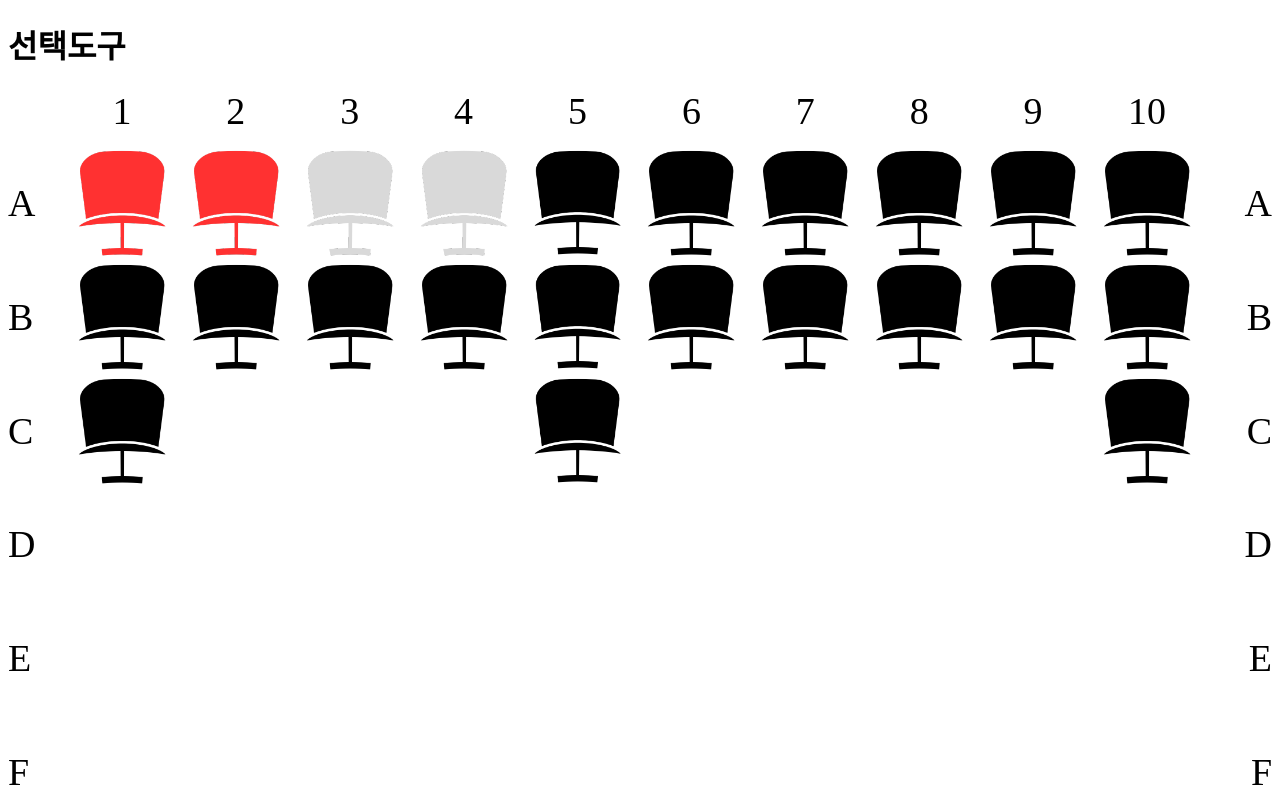
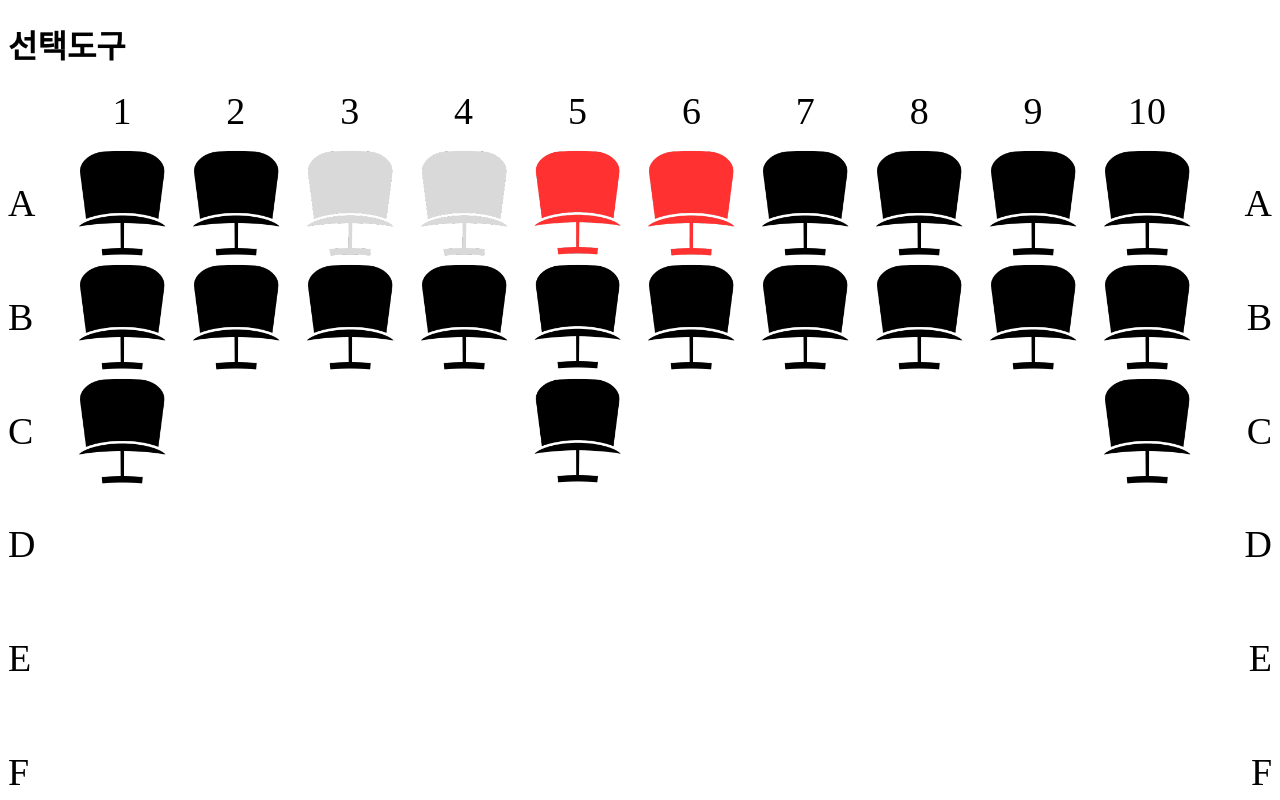
Before and after one commit to hiphop5782/hacademy-cinema, a React (Create React App) app in the folder cinema/: page / in a window 1280 px wide. Shown: the top 800 px of the page. Built offline with nearby package versions, Linux system fonts and the light colour scheme.

Commit message:
1차 구현 완료

```diff
--- a/cinema/src/App.js
+++ b/cinema/src/App.js
@@ -4,42 +4,43 @@ import SeatGroup from './components/SeatGroup';
 import { useCallback, useEffect, useState } from 'react';
 
 function App() {
-  const [maps, setMap] = useState(
+  const [map, setMap] = useState(
     [
-      {seatNo:1, seatRow:'A', seatCol:1, seatPrice:1000, seatGrade:'VIP', seatReserved:true, seatDisabled:false},
-      {seatNo:2, seatRow:'A', seatCol:2, seatPrice:1000, seatGrade:'VIP', seatReserved:true, seatDisabled:false},
-      {seatNo:3, seatRow:'A', seatCol:3, seatPrice:1000, seatGrade:'VIP', seatReserved:false, seatDisabled:true},
-      {seatNo:4, seatRow:'A', seatCol:4, seatPrice:1000, seatGrade:'VIP', seatReserved:false, seatDisabled:true},
-      {seatNo:5, seatRow:'A', seatCol:5, seatPrice:1000, seatGrade:'VIP', seatReserved:false, seatDisabled:false},
-      {seatNo:6, seatRow:'A', seatCol:6, seatPrice:1000, seatGrade:'VIP', seatReserved:false, seatDisabled:false},
-      {seatNo:7, seatRow:'A', seatCol:7, seatPrice:1000, seatGrade:'VIP', seatReserved:false, seatDisabled:false},
-      {seatNo:8, seatRow:'A', seatCol:8, seatPrice:1000, seatGrade:'VIP', seatReserved:false, seatDisabled:false},
-      {seatNo:9, seatRow:'A', seatCol:9, seatPrice:1000, seatGrade:'VIP', seatReserved:false, seatDisabled:false},
-      {seatNo:10, seatRow:'A', seatCol:10, seatPrice:1000, seatGrade:'VIP', seatReserved:false, seatDisabled:false},
-      {seatNo:11, seatRow:'B', seatCol:1, seatPrice:1000, seatGrade:'일반', seatReserved:false, seatDisabled:false},
-      {seatNo:12, seatRow:'B', seatCol:2, seatPrice:1000, seatGrade:'일반', seatReserved:false, seatDisabled:false},
-      {seatNo:13, seatRow:'B', seatCol:3, seatPrice:1000, seatGrade:'일반', seatReserved:false, seatDisabled:false},
-      {seatNo:14, seatRow:'B', seatCol:4, seatPrice:1000, seatGrade:'일반', seatReserved:false, seatDisabled:false},
-      {seatNo:15, seatRow:'B', seatCol:5, seatPrice:1000, seatGrade:'일반', seatReserved:false, seatDisabled:false},
-      {seatNo:16, seatRow:'B', seatCol:6, seatPrice:1000, seatGrade:'일반', seatReserved:false, seatDisabled:false},
-      {seatNo:17, seatRow:'B', seatCol:7, seatPrice:1000, seatGrade:'일반', seatReserved:false, seatDisabled:false},
-      {seatNo:18, seatRow:'B', seatCol:8, seatPrice:1000, seatGrade:'일반', seatReserved:false, seatDisabled:false},
-      {seatNo:19, seatRow:'B', seatCol:9, seatPrice:1000, seatGrade:'일반', seatReserved:false, seatDisabled:false},
-      {seatNo:20, seatRow:'B', seatCol:10, seatPrice:1000, seatGrade:'일반', seatReserved:false, seatDisabled:false},
-      {seatNo:21, seatRow:'C', seatCol:1, seatPrice:1000, seatGrade:'일반', seatReserved:false, seatDisabled:false},
-      {seatNo:22, seatRow:'C', seatCol:5, seatPrice:1000, seatGrade:'일반', seatReserved:false, seatDisabled:false},
-      {seatNo:23, seatRow:'C', seatCol:10, seatPrice:1000, seatGrade:'일반', seatReserved:false, seatDisabled:false},
+      {seatNo:1, seatRow:'A', seatCol:1, seatPrice:1000, seatGrade:'VIP', seatReserved:false, seatDisabled:false, seatChecked:false},
+      {seatNo:2, seatRow:'A', seatCol:2, seatPrice:1000, seatGrade:'VIP', seatReserved:false, seatDisabled:false, seatChecked:false},
+      {seatNo:3, seatRow:'A', seatCol:3, seatPrice:1000, seatGrade:'VIP', seatReserved:false, seatDisabled:true, seatChecked:false},
+      {seatNo:4, seatRow:'A', seatCol:4, seatPrice:1000, seatGrade:'VIP', seatReserved:false, seatDisabled:true, seatChecked:false},
+      {seatNo:5, seatRow:'A', seatCol:5, seatPrice:1000, seatGrade:'VIP', seatReserved:true, seatDisabled:false, seatChecked:false},
+      {seatNo:6, seatRow:'A', seatCol:6, seatPrice:1000, seatGrade:'VIP', seatReserved:true, seatDisabled:false, seatChecked:false},
+      {seatNo:7, seatRow:'A', seatCol:7, seatPrice:1000, seatGrade:'VIP', seatReserved:false, seatDisabled:false, seatChecked:false},
+      {seatNo:8, seatRow:'A', seatCol:8, seatPrice:1000, seatGrade:'VIP', seatReserved:false, seatDisabled:false, seatChecked:false},
+      {seatNo:9, seatRow:'A', seatCol:9, seatPrice:1000, seatGrade:'VIP', seatReserved:false, seatDisabled:false, seatChecked:false},
+      {seatNo:10, seatRow:'A', seatCol:10, seatPrice:1000, seatGrade:'VIP', seatReserved:false, seatDisabled:false, seatChecked:false},
+      {seatNo:11, seatRow:'B', seatCol:1, seatPrice:1000, seatGrade:'일반', seatReserved:false, seatDisabled:false, seatChecked:false},
+      {seatNo:12, seatRow:'B', seatCol:2, seatPrice:1000, seatGrade:'일반', seatReserved:false, seatDisabled:false, seatChecked:false},
+      {seatNo:13, seatRow:'B', seatCol:3, seatPrice:1000, seatGrade:'일반', seatReserved:false, seatDisabled:false, seatChecked:false},
+      {seatNo:14, seatRow:'B', seatCol:4, seatPrice:1000, seatGrade:'일반', seatReserved:false, seatDisabled:false, seatChecked:false},
+      {seatNo:15, seatRow:'B', seatCol:5, seatPrice:1000, seatGrade:'일반', seatReserved:false, seatDisabled:false, seatChecked:false},
+      {seatNo:16, seatRow:'B', seatCol:6, seatPrice:1000, seatGrade:'일반', seatReserved:false, seatDisabled:false, seatChecked:false},
+      {seatNo:17, seatRow:'B', seatCol:7, seatPrice:1000, seatGrade:'일반', seatReserved:false, seatDisabled:false, seatChecked:false},
+      {seatNo:18, seatRow:'B', seatCol:8, seatPrice:1000, seatGrade:'일반', seatReserved:false, seatDisabled:false, seatChecked:false},
+      {seatNo:19, seatRow:'B', seatCol:9, seatPrice:1000, seatGrade:'일반', seatReserved:false, seatDisabled:false, seatChecked:false},
+      {seatNo:20, seatRow:'B', seatCol:10, seatPrice:1000, seatGrade:'일반', seatReserved:false, seatDisabled:false, seatChecked:false},
+      {seatNo:21, seatRow:'C', seatCol:1, seatPrice:1000, seatGrade:'일반', seatReserved:false, seatDisabled:false, seatChecked:false},
+      {seatNo:22, seatRow:'C', seatCol:5, seatPrice:1000, seatGrade:'일반', seatReserved:false, seatDisabled:false, seatChecked:false},
+      {seatNo:23, seatRow:'C', seatCol:10, seatPrice:1000, seatGrade:'일반', seatReserved:false, seatDisabled:false, seatChecked:false},
     ]
   );
 
-  const onChange = useCallback((data, filterData)=>{
-    //console.log("onChange", data, filterData);
-  }, [maps]);
+  useEffect(()=>{
+    //console.log(map);
+    //console.log(map.filter(seat=>seat.seatChecked === true));
+  }, [map]);
 
   return (
     <div>
       <h1>선택도구</h1>
-      <SeatGroup maps={maps} onChange={onChange}
+      <SeatGroup map={map} setMap={setMap}
         fields={{
           no:'seatNo',
           row:'seatRow',
@@ -48,6 +49,7 @@ function App() {
           grade:'seatGrade',
           reserved:'seatReserved',
           disabled:'seatDisabled',
+          checked:'seatChecked',
         }}
         rows={['A', 'B', 'C', 'D', 'E', 'F', 'G']}
         cols={[1, 2, 3, 4, 5, 6, 7, 8, 9, 10]}
--- a/cinema/src/components/Seat.js
+++ b/cinema/src/components/Seat.js
@@ -1,9 +1,10 @@
-import { useCallback, useEffect, useState } from "react";
+import { useCallback, useEffect, useMemo, useState } from "react";
 import "./Seat.css";
 
 const Seat = ({
         className="",
-        data = {
+        data,
+        fields={
             no:'no',
             row:'row',
             col:'col',
@@ -12,8 +13,8 @@ const Seat = ({
             reserved:'reserved',
             disabled:'disabled',
             direction:'direction',
+            checked:'checked'
         },
-        fields,
         name="seat",
         size=50,
         x=0, y=0,
@@ -21,33 +22,25 @@ const Seat = ({
     })=>{
 
     //state
-    const [image, setImage] = useState(`${process.env.PUBLIC_URL}/images/seat-basic.png`);
     const [angle, setAngle] = useState(0);
-
-    //초기 상태 설정
-    useEffect(()=>{
-        if(data[fields.disabled] === true) {
-            setImage(`${process.env.PUBLIC_URL}/images/seat-disabled.png`);
-            return;
-        }
-        if(data[fields.reserved] === true) {
-            setImage(`${process.env.PUBLIC_URL}/images/seat-reserved.png`);
-            return;
-        }
-    }, []);
+    const image = useMemo(()=>{
+        if(data[fields.disabled] === true)
+            return `${process.env.PUBLIC_URL}/images/seat-disabled.png`;
+        if(data[fields.reserved] === true)
+            return `${process.env.PUBLIC_URL}/images/seat-reserved.png`;
+        if(data[fields.checked])
+            return `${process.env.PUBLIC_URL}/images/seat-checked.png`;
+        return `${process.env.PUBLIC_URL}/images/seat-default.png`;
+    }, [data]);
 
     //callback
     const checkSeat = useCallback(e=>{
         if(data[fields.reserved] === true) return;//예약완료 좌석 체크불가
         if(data[fields.disabled] === true) return;//사용불가 좌석 체크불가
 
-        if(e.target.checked) {
-            setImage(`${process.env.PUBLIC_URL}/images/seat-check.png`);
+        if(onChange) {
+            onChange(e);
         }
-        else {
-            setImage(`${process.env.PUBLIC_URL}/images/seat-basic.png`);
-        }
-        onChange(e);
     }, [image]);
 
     const rotateSeat = useCallback(e=>{
@@ -68,7 +61,7 @@ const Seat = ({
     }, [data[fields.direction]]);
 
     return (
-        <label className={`hacademy-cinema-seat ${className} ${data[fields.reserved] ? 'reserved' : ''} ${data[fields.disabled] ? 'disabled' : ''}`}
+        <label className={`hacademy-cinema-seat ${className}}`}
             style={
                 {
                     fontSize:size, left:x, top:y
@@ -76,7 +69,7 @@ const Seat = ({
             }
             onContextMenu={rotateSeat}>
             <input type="checkbox" name={name} value={`${data[fields.row]}-${data[fields.col]}`} disabled={data[fields.reserved]}
-                onChange={checkSeat}/>
+                onChange={checkSeat} checked={data[fields.checked]===true ? true : false}/>
             <span style={
                 {
                     backgroundImage : `url(${image})` ,
--- a/cinema/src/components/SeatGroup.js
+++ b/cinema/src/components/SeatGroup.js
@@ -6,8 +6,8 @@ import PropTypes from "prop-types";
 import Seat from "./Seat";
 
 const SeatGroup = ({
-    maps = [],
-    onChange,
+    map = [],
+    setMap,
     fields={
         no:'no',
         row:'row',
@@ -17,6 +17,7 @@ const SeatGroup = ({
         reserved:'reserved',
         disabled:'disabled',
         direction:'direction',
+        checked:'checked',
     },
     className,
     rows=[],
@@ -24,7 +25,6 @@ const SeatGroup = ({
     showNames=false,
     controls=true,
 })=>{
-    const [map, setMap] = useState(maps);
     const [rowList, setRowList] = useState(rows);
     const [colList, setColList] = useState(cols);
 
@@ -52,15 +52,6 @@ const SeatGroup = ({
     }, [rows, cols, map]);
     useEffect(calculateRowAndCols, [showNames, rows, cols, rowList, colList]);
 
-    //map이 변경될 때마다 onChange로 알림
-    useEffect(()=>{
-        if(onChange !== undefined) {
-            const filter = map.filter(seat=>seat.checked === true);
-            console.log(filter);
-            onChange(map, filter);
-        }
-    }, [map]);
-
     const wrapper = useRef();
     const [size, setSize] = useState(0);
     const [unitSize, setUnitSize] = useState(16);
@@ -80,9 +71,10 @@ const SeatGroup = ({
     });
 
     const checkSeat = useCallback((e, target)=>{
-        setMap(map.map((seat)=>{
+        //console.log(e.target, e.target.checked, map.flatMap(seat=>seat.checked === true).join(","));
+        setMap(prev=>prev.map((seat)=>{
             if(seat[fields.no] === target[fields.no]) {
-                return {...seat, checked:e.target.checked};
+                return {...seat, [fields["checked"]]:e.target.checked};
             }
             return seat;
         }));
@@ -98,10 +90,23 @@ const SeatGroup = ({
     //unitSize에 기반하여 names 크기 계산
     const fontSize = useMemo(()=>unitSize / 3, [unitSize]);
 
-    //column check event
-    const checkSeatColumn = useCallback(col=>{
-
-    }, []);
+    //check event
+    const checkSeatRow = useCallback((row, checked)=>{
+        setMap(prev=>prev.map(seat=>{
+            if(seat[fields.row] === row) {
+                return {...seat, [fields["checked"]]:checked};
+            }
+            return {...seat};
+        }));
+    }, [map]);
+    const checkSeatColumn = useCallback((col, checked)=>{
+        setMap(prev=>prev.map(seat=>{
+            if(seat[fields.col] === col) {
+                return {...seat, [fields["checked"]]:checked};
+            }
+            return {...seat};
+        }));
+    }, [map]);
 
     //dispatch resize event once
     useEffect(()=>{window.dispatchEvent(new Event('resize'))}, []);
@@ -116,7 +121,8 @@ const SeatGroup = ({
                             left:0,
                             transform:"translate(0, -50%)",
                             cursor:controls===true ? "pointer" : "default",
-                        }}>{row}</span>))}
+                        }}
+                        onClick={e=>checkSeatRow(row, true)}>{row}</span>))}
                 </>)}
                 {showNames===true && (<>
                     {colList.map((col, index)=>(<span className="hacademy-cinema-seat-group-numbers"
@@ -126,7 +132,7 @@ const SeatGroup = ({
                             transform:"translate(-50%, 0)",
                             cursor:controls===true ? "pointer" : "default",
                     }}
-                    onClick={e=>checkSeatColumn(col)}>{col}</span>))}
+                    onClick={e=>checkSeatColumn(col, true)}>{col}</span>))}
                 </>) }
                 {showNames===true && (<>
                     {rowList.map((row, index)=>(<span className="hacademy-cinema-seat-group-numbers"
@@ -135,7 +141,8 @@ const SeatGroup = ({
                             right:0,
                             transform:"translate(0, -50%)",
                             cursor:controls===true ? "pointer" : "default",
-                        }}>{row}</span>))}
+                        }}
+                        onClick={e=>checkSeatRow(row, false)}>{row}</span>))}
                 </>)}
                 {showNames===true && (<>
                     {colList.map((col, index)=>(<span className="hacademy-cinema-seat-group-numbers"
@@ -145,7 +152,7 @@ const SeatGroup = ({
                             transform:"translate(-50%, 0)",
                             cursor:controls===true ? "pointer" : "default",
                         }}
-                        onClick={e=>checkSeatColumn(col)}>{col}</span>))}
+                        onClick={e=>checkSeatColumn(col, false)}>{col}</span>))}
                 </>) }
                 <div ref={wrapper} className={`hacademy-cinema-seat-group ${className === undefined ? '' : className}`}
                     style={{width:'100%', height:unitSize*rowList.length}}>
@@ -165,7 +172,7 @@ const SeatGroup = ({
 
 //Required
 SeatGroup.propTypes = {
-    maps:PropTypes.arrayOf(PropTypes.object).isRequired,
+    map:PropTypes.arrayOf(PropTypes.object).isRequired,
     onChange:PropTypes.func,
 };
 
```
Also changed, not shown: cinema/public/images/seat-checked.png (renamed from cinema/public/images/seat-check.png), cinema/public/images/seat-default.png (renamed from cinema/public/images/seat-basic.png).
